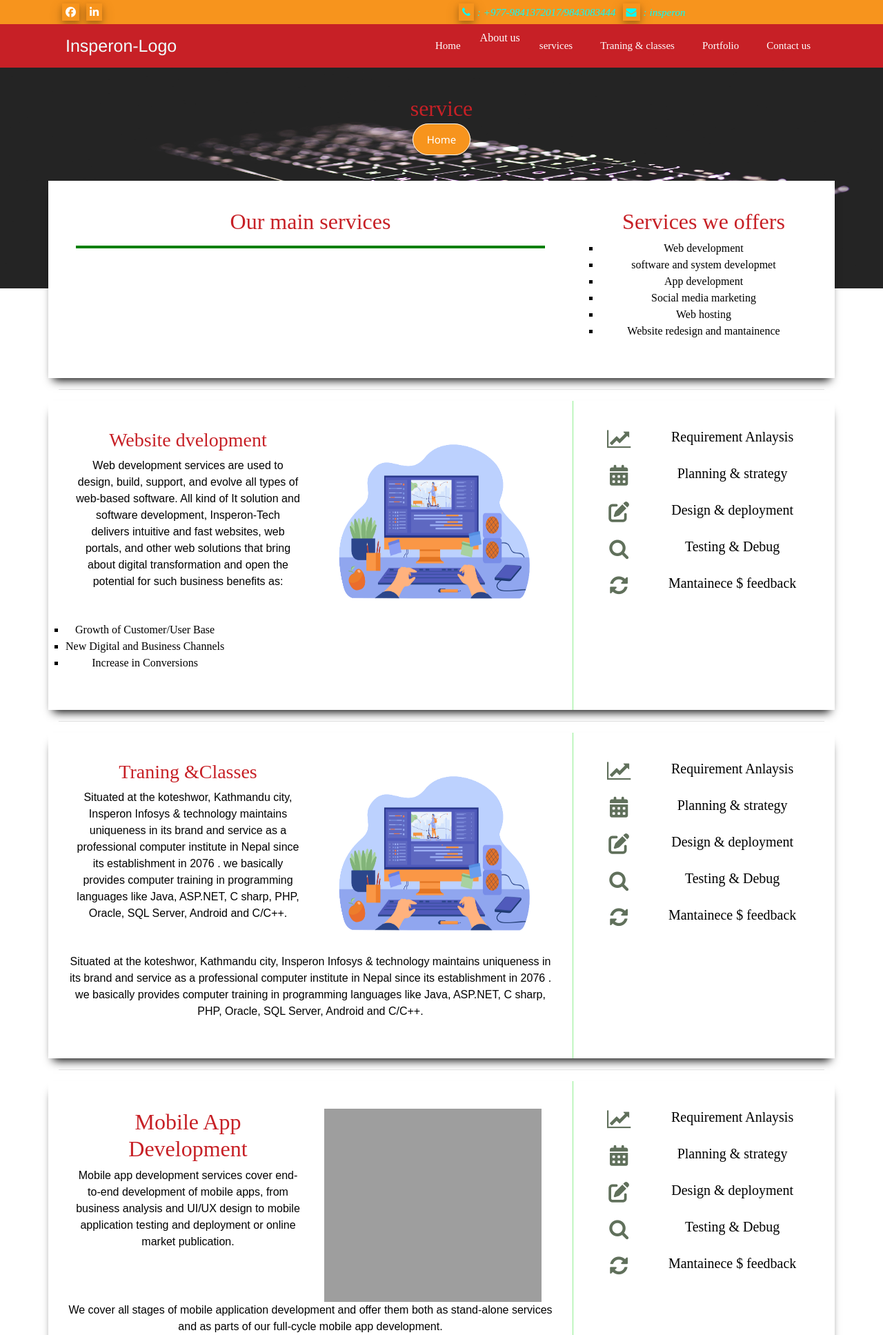
After one commit to insperoninfo/Insperon-website, a Django app: page /services in a window 1280 px wide. The commit adds this page. Shown: the top 1935 px of the page at 69% size. Run offline with Django 3.2, Linux system fonts and the light colour scheme; some libraries are stand-ins or nearby versions; grey boxes are pictures that could not be loaded.

Commit message:
add services template

```diff
--- a/core/templates/core/Home.html
+++ b/core/templates/core/Home.html
@@ -66,7 +66,7 @@
 
                     </li>
                     <li class="nav-item">
-                        <a class="nav-link" href="service.html">services</a>
+                        <a class="nav-link" href="{% url 'services' %}">services</a>
                     </li>
                     <li class="nav-item">
                         <a class="nav-link" href="portfilio.html">Traning & classes</a>
--- a/core/templates/core/about.html
+++ b/core/templates/core/about.html
@@ -66,7 +66,7 @@
                         <a class="nav-link" href="{% url 'about' %}">About us</a>
                     </li>
                     <li class="nav-item">
-                        <a class="nav-link" href="service.html">services</a>
+                        <a class="nav-link" href="{% url 'services' %}">services</a>
                     </li>
                     <li class="nav-item">
                         <a class="nav-link" href="portfilio.html">Traning & classes</a>
--- /dev/null
+++ b/core/templates/core/service.html
@@ -0,0 +1,431 @@
+{% load static %}
+<!DOCTYPE html>
+<html lang="en">
+
+<head>
+    <meta charset="UTF-8">
+    <meta name="viewport" content="width=device-width, initial-scale=1.0">
+    <meta http-equiv="X-UA-Compatible" content="ie=edge">
+    <meta name="Description" content="Enter your description here" />
+    <link rel="stylesheet" href="https://cdnjs.cloudflare.com/ajax/libs/twitter-bootstrap/4.5.3/css/bootstrap.min.css">
+    <link rel="stylesheet" href="https://maxcdn.bootstrapcdn.com/bootstrap/4.0.0/css/bootstrap.min.css" integrity="sha384-Gn5384xqQ1aoWXA+058RXPxPg6fy4IWvTNh0E263XmFcJlSAwiGgFAW/dAiS6JXm" crossorigin="anonymous">
+    <link rel="stylesheet" href="https://cdnjs.cloudflare.com/ajax/libs/font-awesome/5.15.1/css/all.min.css">
+    <script src='https://kit.fontawesome.com/a076d05399.js'></script>
+    <link rel="stylesheet" href="https://cdnjs.cloudflare.com/ajax/libs/font-awesome/4.7.0/css/font-awesome.min.css">
+    <link rel="preconnect" href="https://fonts.gstatic.com">
+    <link href="https://fonts.googleapis.com/css2?family=Saira+Condensed:wght@100&display=swap" rel="stylesheet">
+    <link rel="stylesheet" href="https://unpkg.com/aos@next/dist/aos.css" />
+
+
+
+
+    <link rel="stylesheet" href="{% static 'core/style.css' %}">
+    <script src="{% static 'core/script.js' %}"></script>
+
+
+    <title>Insperon-tech</title>
+</head>
+
+<body>
+
+    <!-- topnavbar -->
+    <div class="top-nav  ">
+        <div class="container">
+            <div class="row">
+                <div class=" col-6 social-icon">
+                    <a href="#" class="fa fa-facebook"></a>
+                    <a href="#" class="fa fa-linkedin"></a>
+                </div>
+                <div class="col-6  social-icon">
+                    <div class="phone ">
+                        <i class="fa fa-phone "></i><span>:</span> <span>+977-9841372017/9843083444</span>
+                    </div>
+                    <div class="email">
+                        <i class="fa fa-envelope"></i><span>:</span> <span>insperon</span>
+                    </div>
+                </div>
+            </div>
+        </div>
+    </div>
+    <!-- end topnabr -->
+
+    <!-- nabvar -->
+    <nav class="navbar navbar-expand-lg navbar-mainbg sticky-top" id="navbar">
+        <div class="container">
+            <a class="navbar-brand navbar-logo" href="#">insperon-logo</a>
+            <button class="navbar-toggler" type="button" data-toggle="collapse" data-target="#navbarSupportedContent" aria-controls="navbarSupportedContent" aria-expanded="false" aria-label="Toggle navigation">
+               <i class="fas fa-bars text-white"></i>
+                </button>
+            <div class="collapse navbar-collapse " id="navbarSupportedContent">
+                <ul class="navbar-nav ml-auto">
+                    <li class="nav-item">
+                        <a class="nav-link" href="{% url 'index' %}">Home</a>
+                    </li>
+
+                    <a class="nav-link" href="{% url 'about' %}">About us</a>
+
+                    </li>
+                    <li class="nav-item">
+                        <a class="nav-link" href="{% url 'services' %}">services</a>
+                    </li>
+                    <li class="nav-item">
+                        <a class="nav-link" href="portfilio.html">Traning & classes</a>
+                    </li>
+
+
+                    <li class="nav-item">
+                        <a class="nav-link" href="portfilio.html">Portfolio</a>
+                    </li>
+                    <li class="nav-item">
+                        <a class="nav-link" href="contact.html">Contact us</a>
+                    </li>
+
+                </ul>
+
+            </div>
+        </div>
+    </nav>
+
+
+    <!-- //navbar -->
+
+    <div class="img4">
+        <div class="container">
+            <div class="text-about-us">
+                <h2>service</h2>
+                <div class="btn">
+                    <a href="Home.html">Home</a>
+
+                </div>
+
+            </div>
+
+        </div>
+
+        <!--************service************-->
+        <!-- card our vision start -->
+        <div class="container ">
+            <div class="row " style="-webkit-box-shadow: 0px 10px 13px -7px #000000, -48px -50px 0px -30px rgba(0,0,0,0);
+            box-shadow: 0px 10px 13px -7px #000000, -48px -50px 0px -30px rgba(0,0,0,0);">
+                <div class="col-lg-8 card-about">
+                    <h2>Our main services</h2>
+                    <hr style="border: 2px solid green;">
+
+
+                </div>
+                <div class="col-lg-4 card-about">
+                    <h2>Services we offers</h2>
+                    <ul ">
+                        <li>Web development</li>
+                        <li>software and system developmet</li>
+                        <li>App development</li>
+                        <li>Social media marketing</li>
+                        <li>Web hosting</li>
+                        <li>Website redesign and mantainence</li>
+                    </ul>
+                </div>
+            </div>
+            <hr>
+           <!-- service in details -->
+            <div class="row " style="-webkit-box-shadow: 0px 10px 13px -7px #000000, -48px -50px 0px -30px rgba(0,0,0,0); box-shadow: 0px 10px 13px -7px #000000, -48px -50px 0px -30px rgba(0,0,0,0); ">
+                <div class="col-lg-8 card-about ">
+
+                    <div class="row ">
+                        <div class="col-lg-6 ">
+                            <h3>Website dvelopment</h3>
+                            <p>Web development services are used to design, build, support,
+                                and evolve all types of web-based software.  All kind of It solution and software development,
+                                 Insperon-Tech delivers intuitive and fast websites, web portals, and other web
+                                 solutions that bring about digital transformation and open the potential for
+                                 such business benefits as: </p>
+                        </div>
+                        <div class="col-lg-6 service-img ">
+                            <img src="{% static 'core/img/we.png' %}" alt="img1 ">
+                        </div>
+                        <p> <ul class="service1">
+                            <li>Growth of Customer/User Base</li>
+                            <li>New Digital and Business Channels</li>
+                            <li>Increase in Conversions</li>
+                          </ul>
+                           </p>
+                    </div>
+
+                </div>
+                <div class="col-lg-4 card-about dev-service ">
+
+                  <div class="row ">
+                      <div class="col-3 service-icon ">
+                         <i class="fa fa-line-chart "></i>
+                      </div>
+                      <div class="col-9 service-process-heading "><h5>Requirement Anlaysis</h5></div>
+                  </div>
+                  <div class="row ">
+                    <div class="col-3 service-icon ">
+                        <i class='fas fa-calendar-alt'></i>
+                    </div>
+                    <div class="col-9 service-process-heading "><h5>Planning & strategy</h5></div>
+                </div>
+                <div class="row ">
+                    <div class="col-3 service-icon ">
+                        <i class='fas fa-edit'></i>
+                    </div>
+                    <div class="col-9 service-process-heading "><h5>Design & deployment</h5></div>
+                </div>
+                <div class="row ">
+                    <div class="col-3 service-icon ">
+                        <i class="fa fa-search "></i>
+                    </div>
+                    <div class="col-9 service-process-heading "><h5>Testing & Debug</h5></div>
+                </div>
+                <div class="row ">
+                    <div class="col-3 service-icon ">
+                        <i class="fa fa fa-refresh "></i>
+                    </div>
+                    <div class="col-9 service-process-heading "><h5>Mantainece $ feedback</h5></div>
+                </div>
+            </div>
+
+        </div>
+        <hr>
+        <!-- 2ed row -->
+        <div class="row " style="-webkit-box-shadow: 0px 10px 13px -7px #000000, -48px -50px 0px -30px rgba(0,0,0,0); box-shadow: 0px 10px 13px -7px #000000, -48px -50px 0px -30px rgba(0,0,0,0); ">
+            <div class="col-lg-8 card-about ">
+
+                <div class="row ">
+                    <div class="col-lg-6 ">
+                        <h3>Traning &Classes</h3>
+                        <p>  Situated at the koteshwor, Kathmandu city, Insperon Infosys & technology maintains uniqueness in its brand and service as a professional computer institute in Nepal
+                            since its establishment in 2076 . we basically  provides computer training in programming languages like Java, ASP.NET, C sharp, PHP, Oracle, SQL Server, Android
+                            and C/C++.
+                        </p>
+                    </div>
+                    <div class="col-lg-6 service-img ">
+                        <img src="{% static 'core/img/we.png' %}" alt="img1 ">
+                    </div>
+                    <p>  Situated at the koteshwor, Kathmandu city, Insperon Infosys & technology maintains uniqueness in its brand and service as a professional computer institute in Nepal
+                        since its establishment in 2076 . we basically  provides computer training in programming languages like Java, ASP.NET, C sharp, PHP, Oracle, SQL Server, Android
+                        and C/C++.
+                        </p>
+                </div>
+
+            </div>
+            <div class="col-lg-4 card-about dev-service ">
+
+              <div class="row ">
+                  <div class="col-3 service-icon ">
+                     <i class="fa fa-line-chart "></i>
+                  </div>
+                  <div class="col-9 service-process-heading "><h5>Requirement Anlaysis</h5></div>
+              </div>
+              <div class="row ">
+                <div class="col-3 service-icon ">
+                    <i class='fas fa-calendar-alt'></i>
+                </div>
+                <div class="col-9 service-process-heading "><h5>Planning & strategy</h5></div>
+            </div>
+            <div class="row ">
+                <div class="col-3 service-icon ">
+                    <i class='fas fa-edit'></i>
+                </div>
+                <div class="col-9 service-process-heading "><h5>Design & deployment</h5></div>
+            </div>
+            <div class="row ">
+                <div class="col-3 service-icon ">
+                    <i class="fa fa-search "></i>
+                </div>
+                <div class="col-9 service-process-heading "><h5>Testing & Debug</h5></div>
+            </div>
+            <div class="row ">
+                <div class="col-3 service-icon ">
+                    <i class="fa fa fa-refresh "></i>
+                </div>
+                <div class="col-9 service-process-heading "><h5>Mantainece $ feedback</h5></div>
+            </div>
+        </div>
+
+    </div>
+    <hr>
+    <!-- 3rd row -->
+    <div class="row " style="-webkit-box-shadow: 0px 10px 13px -7px #000000, -48px -50px 0px -30px rgba(0,0,0,0); box-shadow: 0px 10px 13px -7px #000000, -48px -50px 0px -30px rgba(0,0,0,0); ">
+        <div class="col-lg-8 card-about ">
+
+            <div class="row ">
+                <div class="col-lg-6 ">
+                    <h2>Mobile App Development</h2>
+                    <p>Mobile app development services cover end-to-end development of mobile apps,
+                        from business analysis and UI/UX design to mobile application
+                         testing and deployment or online market publication. </p>
+                </div>
+                <div class="col-lg-6 service-img ">
+                    <img src="{% static 'core/img/mobile.png' %}" alt="img1 ">
+                </div>
+                <p>We cover all stages of mobile application development and offer them both as stand-alone services and as parts of our full-cycle mobile app development.
+
+                </p>
+            </div>
+
+        </div>
+        <div class="col-lg-4 card-about dev-service ">
+
+          <div class="row ">
+              <div class="col-3 service-icon ">
+                 <i class="fa fa-line-chart "></i>
+              </div>
+              <div class="col-9 service-process-heading "><h5>Requirement Anlaysis</h5></div>
+          </div>
+          <div class="row ">
+            <div class="col-3 service-icon ">
+                <i class='fas fa-calendar-alt'></i>
+            </div>
+            <div class="col-9 service-process-heading "><h5>Planning & strategy</h5></div>
+        </div>
+        <div class="row ">
+            <div class="col-3 service-icon ">
+                <i class='fas fa-edit'></i>
+            </div>
+            <div class="col-9 service-process-heading "><h5>Design & deployment</h5></div>
+        </div>
+        <div class="row ">
+            <div class="col-3 service-icon ">
+                <i class="fa fa-search "></i>
+            </div>
+            <div class="col-9 service-process-heading "><h5>Testing & Debug</h5></div>
+        </div>
+        <div class="row ">
+            <div class="col-3 service-icon ">
+                <i class="fa fa fa-refresh "></i>
+            </div>
+            <div class="col-9 service-process-heading "><h5>Mantainece $ feedback</h5></div>
+        </div>
+    </div>
+
+</div>
+<hr>
+<!-- 4th row -->
+<div class="row " style="-webkit-box-shadow: 0px 10px 13px -7px #000000, -48px -50px 0px -30px rgba(0,0,0,0); box-shadow: 0px 10px 13px -7px #000000, -48px -50px 0px -30px rgba(0,0,0,0); ">
+    <div class="col-lg-8 card-about ">
+
+        <div class="row ">
+            <div class="col-lg-6 ">
+                <h3>Social medaia Marketing</h3>
+                <p>Personalized SEO service tailored for your company.
+                    Get your business website on the first page of Google with our proven SEO techniques.</p>
+            </div>
+            <div class="col-lg-6 service-img ">
+                <img src="{% static 'core/img/seo.png' %}" alt="img1 ">
+            </div>
+            <p>SEO is website experience improvement approach undertaken to increase search engine visibility.
+                Think of SEO aka Search Engine Optimization as improving website condition to rank in top of the
+                Google Search when user searches your services.
+            </p>
+        </div>
+
+    </div>
+    <div class="col-lg-4 card-about dev-service ">
+     <h5>Other service</h5>
+
+     <p>According to the Requirement of client.</p>
+</div>
+
+</div>
+</div>
+
+
+
+        <!-- *********** service************ -->
+
+        <!-- footer -->
+        <!-- Site footer -->
+        <footer class="site-footer ">
+            <div class="container ">
+                <div class="row ">
+                    <div class="col-sm-12 col-md-6 ">
+                        <h6>About</h6>
+                        <p class="text-justify ">Insperon-tech.com <i>CODE WANTS TO BE SIMPLE </i> is an initiative to help the upcoming programmers with the code. insperon-tech focuses on providing the most efficient code or snippets as the code wants to be simple. We will help
+                            programmers build up concepts in different programming languages that include C, C++, Java, HTML, CSS, Bootstrap, JavaScript, PHP, Android, SQL and Algorithm.</p>
+                    </div>
+
+                    <div class="col-xs-6 col-md-3 ">
+                        <h6>Categories</h6>
+                        <ul class="footer-links ">
+                            <li><a href=" ">C</a></li>
+                            <li><a href=" ">UI Design</a></li>
+                            <li><a href=" ">PHP</a></li>
+                            <li><a href=" ">Java</a></li>
+                            <li><a href=" ">Android</a></li>
+                            <li><a href=" ">Templates</a></li>
+                        </ul>
+                    </div>
+
+                    <div class="col-xs-6 col-md-3 ">
+                        <h6>Quick Links</h6>
+                        <ul class="footer-links ">
+                            <li><a href=" ">About Us</a></li>
+                            <li><a href=" ">Contact Us</a></li>
+                            <li><a href=" ">Contribute</a></li>
+                            <li><a href=" ">Privacy Policy</a></li>
+                            <li><a href=" ">Sitemap</a></li>
+                        </ul>
+                    </div>
+                </div>
+                <hr>
+            </div>
+            <div class="container ">
+                <div class="row ">
+                    <div class="col-md-8 col-sm-6 col-xs-12 ">
+                        <p class="copyright-text ">Copyright &copy; 2021 All Rights Reserved by
+                            <a href="# ">Insperon-Tech</a>.
+                        </p>
+                    </div>
+
+                    <div class="col-md-4 col-sm-6 col-xs-12 ">
+                        <ul class="social-icons ">
+                            <li>
+                                <a href="# " class="fa fa-facebook facebook "></a>
+                            </li>
+                            <li>
+                                <a href="# " class="fa fa-linkedin linkedin "></a>
+                            </li>
+
+
+                        </ul>
+                    </div>
+                </div>
+            </div>
+        </footer>
+
+
+        <!-- /footer -->
+
+        <!-- Aos js lib -->
+        <script src="https://unpkg.com/aos@next/dist/aos.js "></script>
+        <script>
+            AOS.init({
+                offset: 200,
+                duration: 1000,
+
+            });
+        </script>
+
+        <!-- end aos lib -->
+        <!-- vanila tilt.js -->
+        <script type="text/javascript " src="vanilla-tilt.js "></script>
+        <script type="text/javascript ">
+            VanillaTilt.init(document.querySelectorAll(".card "), {
+                max: 25,
+                speed: 400
+            });
+
+            //It also supports NodeList
+            VanillaTilt.init(document.querySelectorAll(".your-element "));
+        </script>
+
+
+        <!-- end vanila js -->
+
+        <script src="https://cdnjs.cloudflare.com/ajax/libs/jquery/3.5.1/jquery.slim.min.js "></script>
+        <script src="https://cdnjs.cloudflare.com/ajax/libs/popper.js/1.16.1/umd/popper.min.js "></script>
+        <script src="https://cdnjs.cloudflare.com/ajax/libs/twitter-bootstrap/4.5.3/js/bootstrap.min.js "></script>
+</body>
+
+</html>
--- a/core/urls.py
+++ b/core/urls.py
@@ -1,7 +1,8 @@
 from django.urls import path
-from .views import index, about
+from .views import index, about, services
 
 urlpatterns = [
     path('', index, name='index'),
     path('about', about, name='about'),
+    path('services', services, name='services'),
 ]
--- a/core/views.py
+++ b/core/views.py
@@ -5,3 +5,6 @@ def index(request):
 
 def about(request):
 	return render(request, 'core/about.html')
+
+def services(request):
+	return render(request, 'core/service.html')
```
